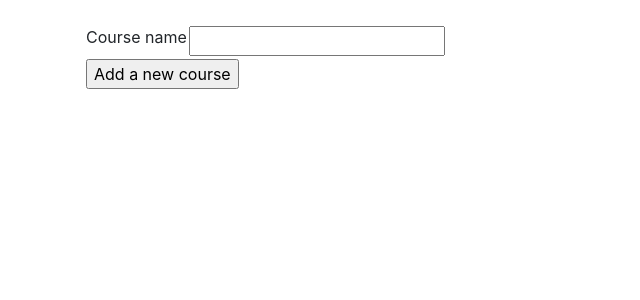
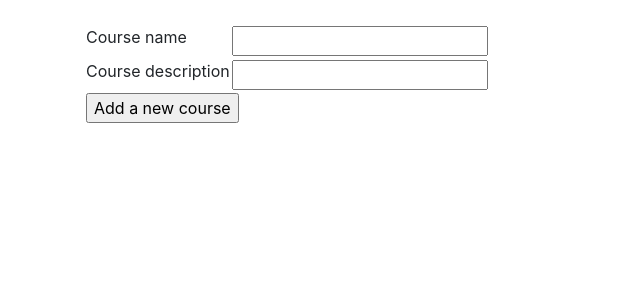
Before and after one commit to Aleksipa/online_course_platfrom, a Flask app: page /courses/new/ in a window 1280 px wide. Shown: the part 56-356 px from the top of the page, without its empty margins (0-640 px from the left). Run offline with Flask 2, Linux system fonts and the light colour scheme; a user stored in the database is signed in; some libraries are stand-ins or nearby versions.

Commit message:
course material to courses feature fixes

```diff
--- a/application/__init__.py
+++ b/application/__init__.py
@@ -1,5 +1,8 @@
 from flask import Flask
+from flask_bootstrap import Bootstrap
+
 app = Flask(__name__)
+Bootstrap(app)
 
 # database connectivity and ORM
 from flask_sqlalchemy import SQLAlchemy
--- a/application/courses/forms.py
+++ b/application/courses/forms.py
@@ -3,6 +3,7 @@ from wtforms import StringField, validators
 
 class CourseForm(FlaskForm):
     name = StringField("Course name", [validators.Length(min=5)])
+    description = StringField("Course description", [validators.Length(min=5)])
 
     class Meta:
         csrf = False
--- a/application/courses/models.py
+++ b/application/courses/models.py
@@ -6,6 +6,7 @@ from sqlalchemy.orm import relationship, backref
 class Course(Base):
 
     name = db.Column(db.String(144), nullable=False)
+    description = db.Column(db.String(288), nullable=False)
     subscribe = db.Column(db.Boolean, nullable=False)
 
     account_id = db.Column(db.Integer, db.ForeignKey('account.id'),
@@ -14,6 +15,7 @@ class Course(Base):
     material = db.relationship("Material", backref='course', lazy=True)
 
 
-    def __init__(self, name):
+    def __init__(self, name, description):
         self.name = name
+        self.description = description
         self.subscribe = False
--- a/application/courses/views.py
+++ b/application/courses/views.py
@@ -23,7 +23,7 @@ def courses_set_subscribe(course_id):
     c.subscribe = True
     db.session().commit()
 
-    return redirect(url_for("courses_index"))
+    return render_template("courses/description.html", course = c)
 
 @app.route("/courses/", methods=["POST"])
 @login_required(role="ADMIN")
@@ -33,7 +33,10 @@ def courses_create():
     if not form.validate():
         return render_template("courses/new.html", form = form)
 
-    c = Course(form.name.data)
+    name = form.name.data
+    description = form.description.data
+
+    c = Course(name, description)
     c.account_id = current_user.id
 
     db.session().add(c)
@@ -54,3 +57,10 @@ def courses_remove(course_id):
     db.session().commit()
 
     return redirect(url_for("courses_index"))
+
+@app.route("/courses/<course_id>", methods=["GET"])
+def course_info(course_id):
+
+    course = Course.query.get_or_404(course_id)
+
+    return render_template("courses/description.html", course = course)
--- a/application/templates/courses/list.html
+++ b/application/templates/courses/list.html
@@ -4,15 +4,13 @@
   <table>
     <tr>
       <th>Course</th>
-      <th>Subscribe</th>
     </tr>
     {% for course in courses %}
     <tr>
       <td>{{ course.name }}</td>
-      <td>{{ course.subscribe }}</td>
       <td>
-        <form method="POST" action="{{ url_for('courses_set_subscribe', course_id=course.id) }}">
-          <input type="submit" value="Subscribe!"/>
+        <form method="GET" action="{{ url_for('course_info', course_id = course.id) }}">
+          <input type="submit" class="btn btn-outline-primary btn-sm" value="Read more" />
         </form>
       </td>
       {% if current_user.urole == "ADMIN" %}
--- a/application/templates/courses/new.html
+++ b/application/templates/courses/new.html
@@ -18,6 +18,21 @@
           </ul>
         </td>
       </tr>
+        <td>
+	        {{ form.description.label }}
+	      </td>
+	      <td>
+	        {{ form.description }}
+        </td>
+        <td>
+          <ul>
+            {% for error in form.description.errors %}
+            <li>{{ error }}</li>
+            {% endfor %}
+          </ul>
+        </td>
+      </tr>
+    </tr>
       <tr>
 	      <td colspan="2">
 	        <input type="submit" value="Add a new course"/>
--- a/requirements.txt
+++ b/requirements.txt
@@ -1,6 +1,8 @@
 astroid==2.3.3
 click==7.1.1
+dominate==2.5.1
 Flask==1.1.1
+Flask-Bootstrap==3.3.7.1
 Flask-Login==0.5.0
 Flask-SQLAlchemy==2.4.1
 Flask-WTF==0.14.3
@@ -15,6 +17,7 @@ pylint==2.4.4
 six==1.14.0
 SQLAlchemy==1.3.15
 typed-ast==1.4.1
+visitor==0.1.3
 Werkzeug==1.0.0
 wrapt==1.11.2
 WTForms==2.2.1
```
Also changed, not shown: application/materials/views.py (+7 -0 lines), application/templates/courses/description.html (added, +19 -0 lines), application/templates/courses/my_courses.html (+20 -9 lines), application/templates/materials/material.html (added, +14 -0 lines).
